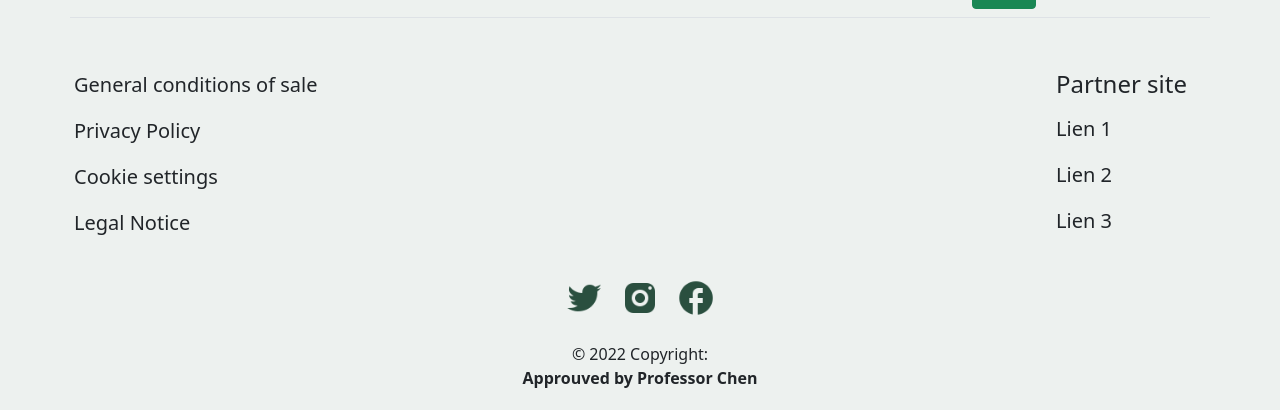
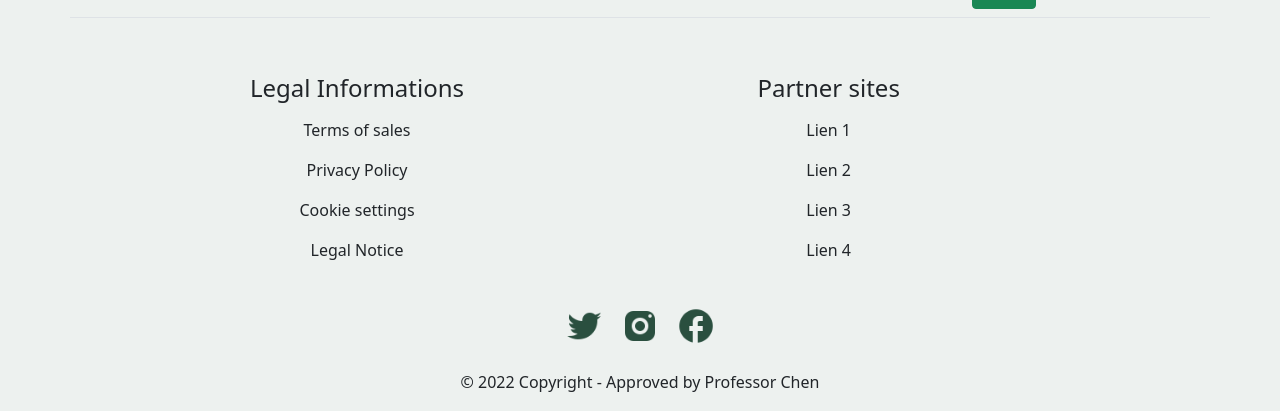
Before and after one commit to JoyMarkarian/PokeMall, a React (Vite) app in the folder frontend/: page / in a window 1280 px wide. Shown: the part 1991-2402 px from the top of the page. Built offline with nearby package versions, Linux system fonts and the light colour scheme; a web font is replaced by a local one.

Commit message:
redesign footer

```diff
--- a/frontend/src/components/Footer.css
+++ b/frontend/src/components/Footer.css
@@ -5,24 +5,3 @@
 .footer {
   background-color: #edf1ef;
 }
-
-@media (min-width: 768px) {
-  .footer-lien {
-    display: flex;
-    justify-content: center;
-    justify-content: space-between;
-    margin-top: 5rem;
-    font-size: 20px;
-  }
-  .partner-lien {
-    display: flex;
-    flex-direction: column;
-    align-items: flex-start;
-    width: 150px;
-  }
-  .footer-condition {
-    display: flex;
-    flex-direction: column;
-    align-items: flex-start;
-  }
-}
--- a/frontend/src/components/Footer.jsx
+++ b/frontend/src/components/Footer.jsx
@@ -14,17 +14,19 @@ export default function Footer() {
       <div className="container w-100 p-1 border-top">
         <div className="container text-center">
           <div className="footer-lien row mt-5">
-            <div className="footer-condition col-6 col-sm-4 p-0">
-              <p>General conditions of sale</p>
+            <div className="footer-condition text-center col-6 p-1">
+              <h1 className="fs-4 mb-3">Legal Informations </h1>
+              <p>Terms of sales</p>
               <p>Privacy Policy</p>
               <p>Cookie settings</p>
               <p>Legal Notice</p>
             </div>
-            <div className="partner-lien col-6 col-sm-4 p-0">
-              <h1 className="fs-4 mb-3">Partner site</h1>
+            <div className="partner-lien col-6 col-sm-4 p-1 text-center">
+              <h1 className="fs-4 mb-3">Partner sites</h1>
               <p>Lien 1</p>
               <p>Lien 2</p>
               <p>Lien 3</p>
+              <p>Lien 4</p>
             </div>
           </div>
         </div>
@@ -34,8 +36,9 @@ export default function Footer() {
           <img src={PictoF} className="picto-rs m-2" alt="picto" />
         </div>
         <div className="text-center">
-          © 2022 Copyright:
-          <p className="text-reset fw-bold">Approuved by Professor Chen</p>
+          <p className="text-reset">
+            © 2022 Copyright - Approved by Professor Chen
+          </p>
         </div>
       </div>
     </footer>
```
